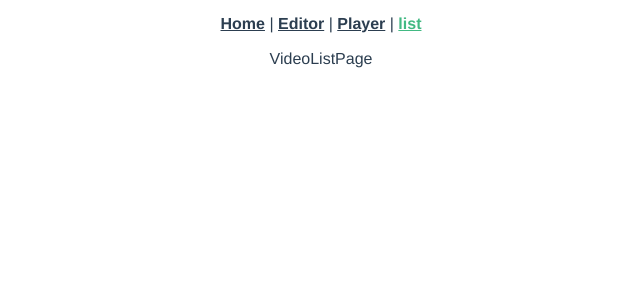
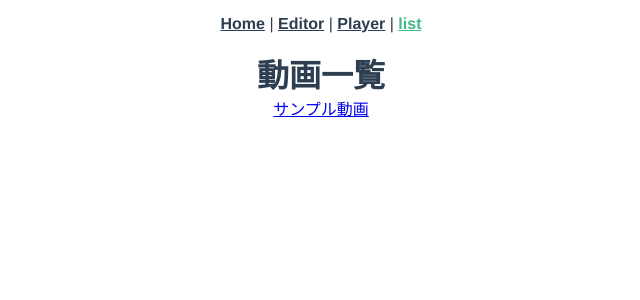
Before and after one commit to nanagami1369/CodingShare, a Vue app in the folder front/: page /#/list in a window 1280 px wide. Shown: the top 300 px of the page, without its empty margins (319-959 px from the left). Built offline with nearby package versions, Linux system fonts and the light colour scheme; what vue-js-modal would draw is missing.

Commit message:
サンプル動画を動画一覧へ追加

```diff
--- a/front/src/views/VideoListPage.vue
+++ b/front/src/views/VideoListPage.vue
@@ -1,5 +1,14 @@
 <template>
-  <div>VideoListPage</div>
+  <div>
+    <h1>動画一覧</h1>
+    <ul>
+      <li>
+        <router-link :to="{ name: 'Player', query: { src: 'sample.json' } }"
+          >サンプル動画</router-link
+        >
+      </li>
+    </ul>
+  </div>
 </template>
 
 <script lang="ts">
```
